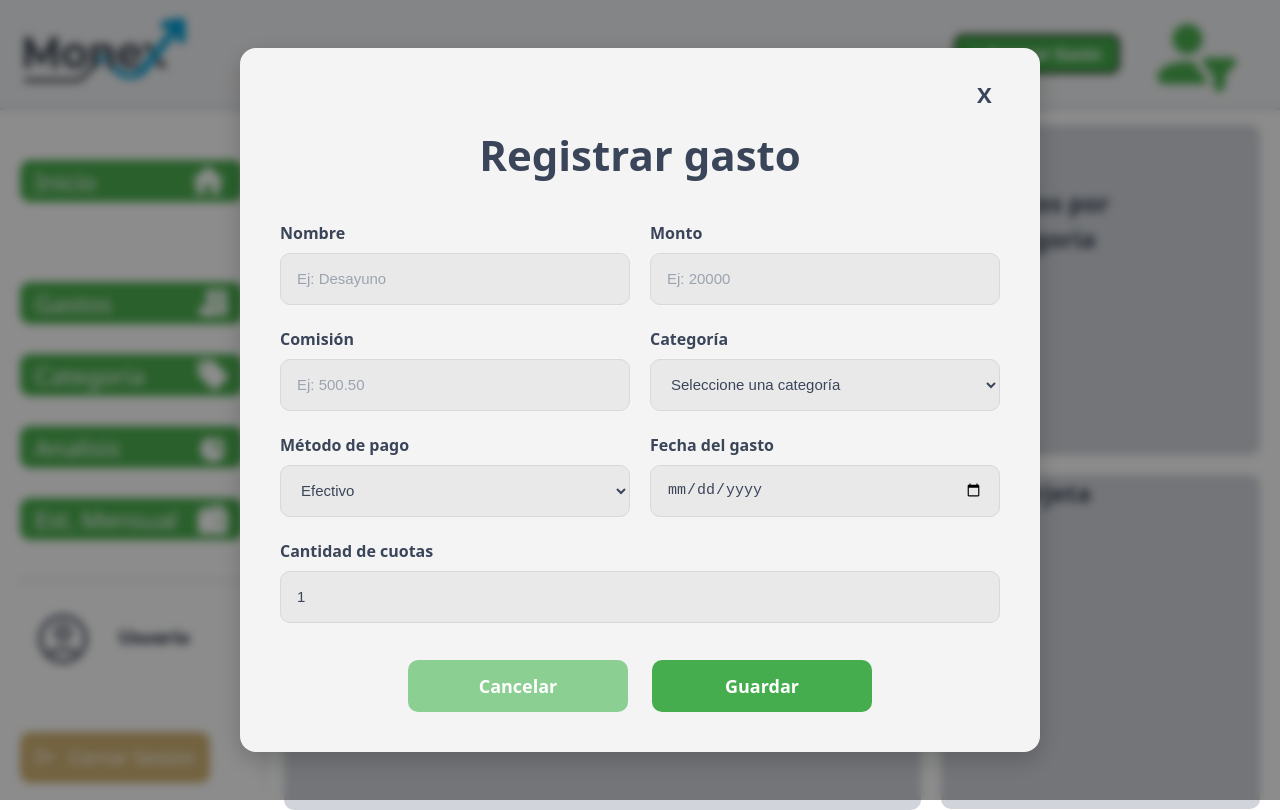
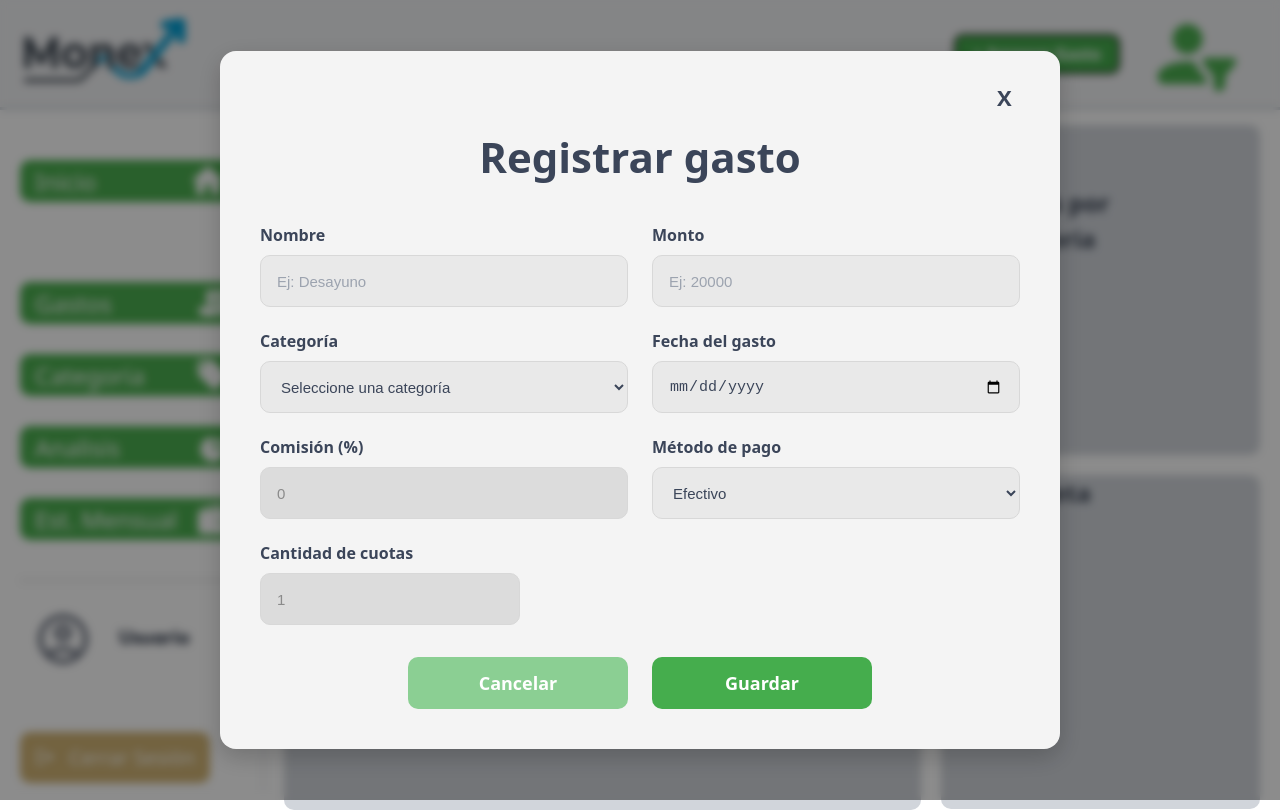
Before and after one commit to Heartsmith1/Monex, a React app in the folder Monex/frontend/: page /Home in a window 1280 px wide. Both pictures are taken after a click on the button "+ Agregar Gasto". Built offline with nearby package versions, Linux system fonts and the light colour scheme; the HTML template or start-up script is replaced by a standard one.

Commit message:
intento de arreglo modal "agregar un gasto"

```diff
--- a/Monex/frontend/src/components/Modal/AddExpenseModal.jsx
+++ b/Monex/frontend/src/components/Modal/AddExpenseModal.jsx
@@ -8,7 +8,7 @@ function AddExpenseModal({ isOpen, onClose, onExpenseCreated }) {
     const [nombre, setNombre] = useState("");
     const [categoria, setCategoria] = useState("");
     const [monto, setMonto] = useState("");
-    const [comision, setComision] = useState("");
+    const [comision, setComision] = useState("0");
     const [fechaIngreso, setFechaIngreso] = useState("");
     const [metodoPago, setMetodoPago] = useState("EFECTIVO");
     const [cantidadCuotas, setCantidadCuotas] = useState("1");
@@ -36,7 +36,7 @@ function AddExpenseModal({ isOpen, onClose, onExpenseCreated }) {
         setNombre("");
         setCategoria("");
         setMonto("");
-        setComision("");
+        setComision("0");
         setFechaIngreso("");
         setMetodoPago("EFECTIVO");
         setCantidadCuotas("1");
@@ -53,12 +53,21 @@ function AddExpenseModal({ isOpen, onClose, onExpenseCreated }) {
             const nuevoGasto = {
                 name: nombre,
                 categoryId: Number(categoria),
-                categoryName: categoriaSeleccionada?.name || categoriaSeleccionada?.nombre || "",
+                categoryName:
+                    categoriaSeleccionada?.name ||
+                    categoriaSeleccionada?.nombre ||
+                    "",
                 amount: Number(monto),
-                commission: Number(comision || 0),
+                commission:
+                    metodoPago === "CREDITO"
+                        ? Number(comision || 0)
+                        : 0,
                 date: fechaIngreso,
                 paymentMethod: metodoPago,
-                installments: Number(cantidadCuotas)
+                installments:
+                    metodoPago === "CREDITO"
+                        ? Number(cantidadCuotas || 1)
+                        : 1
             };
 
             console.log("Gasto enviado:", nuevoGasto);
@@ -81,7 +90,6 @@ function AddExpenseModal({ isOpen, onClose, onExpenseCreated }) {
 
     return (
         <div className="expense-modal-overlay">
-
             <div className="expense-modal-container">
 
                 <button
@@ -100,9 +108,7 @@ function AddExpenseModal({ isOpen, onClose, onExpenseCreated }) {
                     className="expense-modal-form"
                     onSubmit={handleSubmit}
                 >
-
                     <div className="expense-modal-row">
-
                         <div className="expense-modal-group">
                             <label>Nombre</label>
 
@@ -129,34 +135,9 @@ function AddExpenseModal({ isOpen, onClose, onExpenseCreated }) {
                                 required
                             />
                         </div>
-
                     </div>
 
                     <div className="expense-modal-row">
-
-                        <div className="expense-modal-group">
-                            <label>Comisión</label>
-
-                            <input
-                                type="text"
-                                placeholder="Ej: 500.50"
-                                value={comision}
-                                onChange={(e) => {
-                                    let value = e.target.value;
-
-                                    value = value.replace(/[^0-9.]/g, "");
-
-                                    const parts = value.split(".");
-
-                                    if (parts.length > 2) {
-                                        value = parts[0] + "." + parts.slice(1).join("");
-                                    }
-
-                                    setComision(value);
-                                }}
-                            />
-                        </div>
-
                         <div className="expense-modal-group">
                             <label>Categoría</label>
 
@@ -180,32 +161,6 @@ function AddExpenseModal({ isOpen, onClose, onExpenseCreated }) {
                             </select>
                         </div>
 
-                    </div>
-
-                    <div className="expense-modal-row">
-
-                        <div className="expense-modal-group">
-                            <label>Método de pago</label>
-
-                            <select
-                                value={metodoPago}
-                                onChange={(e) => setMetodoPago(e.target.value)}
-                                required
-                            >
-                                <option value="EFECTIVO">
-                                    Efectivo
-                                </option>
-
-                                <option value="DEBITO">
-                                    Débito
-                                </option>
-
-                                <option value="CREDITO">
-                                    Crédito
-                                </option>
-                            </select>
-                        </div>
-
                         <div className="expense-modal-group">
                             <label>Fecha del gasto</label>
 
@@ -216,18 +171,69 @@ function AddExpenseModal({ isOpen, onClose, onExpenseCreated }) {
                                 required
                             />
                         </div>
-
                     </div>
 
                     <div className="expense-modal-row">
+                        <div className="expense-modal-group">
+                            <label>Comisión (%)</label>
+
+                            <input
+                                type="text"
+                                placeholder="Ej: 8.50"
+                                value={comision}
+                                disabled={metodoPago !== "CREDITO"}
+                                onChange={(e) => {
+                                    let value = e.target.value;
+
+                                    value = value.replace(/[^0-9.]/g, "");
+
+                                    const parts = value.split(".");
+
+                                    if (parts.length > 2) {
+                                        value =
+                                            parts[0] +
+                                            "." +
+                                            parts.slice(1).join("");
+                                    }
+
+                                    setComision(value);
+                                }}
+                            />
+                        </div>
 
                         <div className="expense-modal-group">
+                            <label>Método de pago</label>
+
+                            <select
+                                value={metodoPago}
+                                onChange={(e) => {
+                                    const metodo = e.target.value;
+
+                                    setMetodoPago(metodo);
+
+                                    if (metodo !== "CREDITO") {
+                                        setComision("0");
+                                        setCantidadCuotas("1");
+                                    }
+                                }}
+                                required
+                            >
+                                <option value="EFECTIVO">Efectivo</option>
+                                <option value="DEBITO">Débito</option>
+                                <option value="CREDITO">Crédito</option>
+                            </select>
+                        </div>
+                    </div>
+
+                    <div className="expense-modal-row expense-row-quotas">
+                        <div className="expense-modal-group expense-group-quotas">
                             <label>Cantidad de cuotas</label>
 
                             <input
                                 type="text"
                                 placeholder="Ej: 1"
                                 value={cantidadCuotas}
+                                disabled={metodoPago !== "CREDITO"}
                                 onChange={(e) => {
                                     const value = e.target.value.replace(/\D/g, "");
                                     setCantidadCuotas(value);
@@ -235,11 +241,9 @@ function AddExpenseModal({ isOpen, onClose, onExpenseCreated }) {
                                 required
                             />
                         </div>
-
                     </div>
 
                     <div className="expense-modal-buttons">
-
                         <button
                             type="button"
                             className="expense-btn-cancel"
@@ -254,9 +258,7 @@ function AddExpenseModal({ isOpen, onClose, onExpenseCreated }) {
                         >
                             Guardar
                         </button>
-
                     </div>
-
                 </form>
             </div>
         </div>
--- a/Monex/frontend/src/css/components/AddExpenseModal.css
+++ b/Monex/frontend/src/css/components/AddExpenseModal.css
@@ -13,7 +13,7 @@
 }
 
 .expense-modal-container {
-    width: 720px;
+    width: 760px;
     background: #f4f4f4;
     border-radius: 16px;
     padding: 40px;
@@ -49,7 +49,8 @@
 
 .expense-modal-row {
     display: flex;
-    gap: 20px;
+    gap: 24px;
+    align-items: flex-start;
 }
 
 .expense-modal-group {
@@ -67,6 +68,7 @@
 
 .expense-modal-group input,
 .expense-modal-group select {
+    width: 100%;
     height: 52px;
     border: 1px solid #d8d8d8;
     border-radius: 10px;
@@ -76,6 +78,12 @@
     outline: none;
     color: #3b4559;
     box-sizing: border-box;
+}
+
+.expense-modal-group input:disabled {
+    background: #dcdcdc;
+    color: #8b8b8b;
+    cursor: not-allowed;
 }
 
 .expense-modal-group input::placeholder {
@@ -91,11 +99,19 @@
     color: #3b4559;
 }
 
+.expense-row-quotas {
+    justify-content: flex-start;
+}
+
+.expense-group-quotas {
+    flex: 0 0 260px;
+}
+
 .expense-modal-buttons {
     display: flex;
     justify-content: center;
     gap: 24px;
-    margin-top: 15px;
+    margin-top: 10px;
 }
 
 .expense-btn-cancel,
@@ -126,3 +142,34 @@
 .expense-btn-save:hover {
     background-color: #3b9642;
 }
+
+@media (max-width: 820px) {
+
+    .expense-modal-container {
+        width: 92%;
+        padding: 30px 24px;
+    }
+
+    .expense-modal-title {
+        font-size: 34px;
+    }
+
+    .expense-modal-row {
+        flex-direction: column;
+        gap: 18px;
+    }
+
+    .expense-group-quotas {
+        flex: 1;
+        width: 100%;
+    }
+
+    .expense-modal-buttons {
+        flex-direction: column;
+    }
+
+    .expense-btn-cancel,
+    .expense-btn-save {
+        width: 100%;
+    }
+}
--- a/Monex/frontend/src/pages/expenses/expenses.jsx
+++ b/Monex/frontend/src/pages/expenses/expenses.jsx
@@ -45,12 +45,20 @@ export function Expenses() {
     };
 
     const formatAmount = (amount) => {
-        if (amount === null || amount === undefined) return "$0";
+        if (amount === null || amount === undefined || amount === "") return "$0";
 
         return Number(amount).toLocaleString("es-CL", {
             style: "currency",
             currency: "CLP"
         });
+    };
+
+    const formatCommission = (commission) => {
+        if (commission === null || commission === undefined || commission === "") {
+            return "0.00%";
+        }
+
+        return `${Number(commission).toFixed(2)}%`;
     };
 
     const handleEdit = (id) => {
@@ -154,7 +162,7 @@ export function Expenses() {
 
                                             <td>{formatAmount(expense.amount)}</td>
 
-                                            <td>{formatAmount(expense.commission)}</td>
+                                            <td>{formatCommission(expense.commission)}</td>
 
                                             <td>{expense.installments || 1}</td>
 
```
